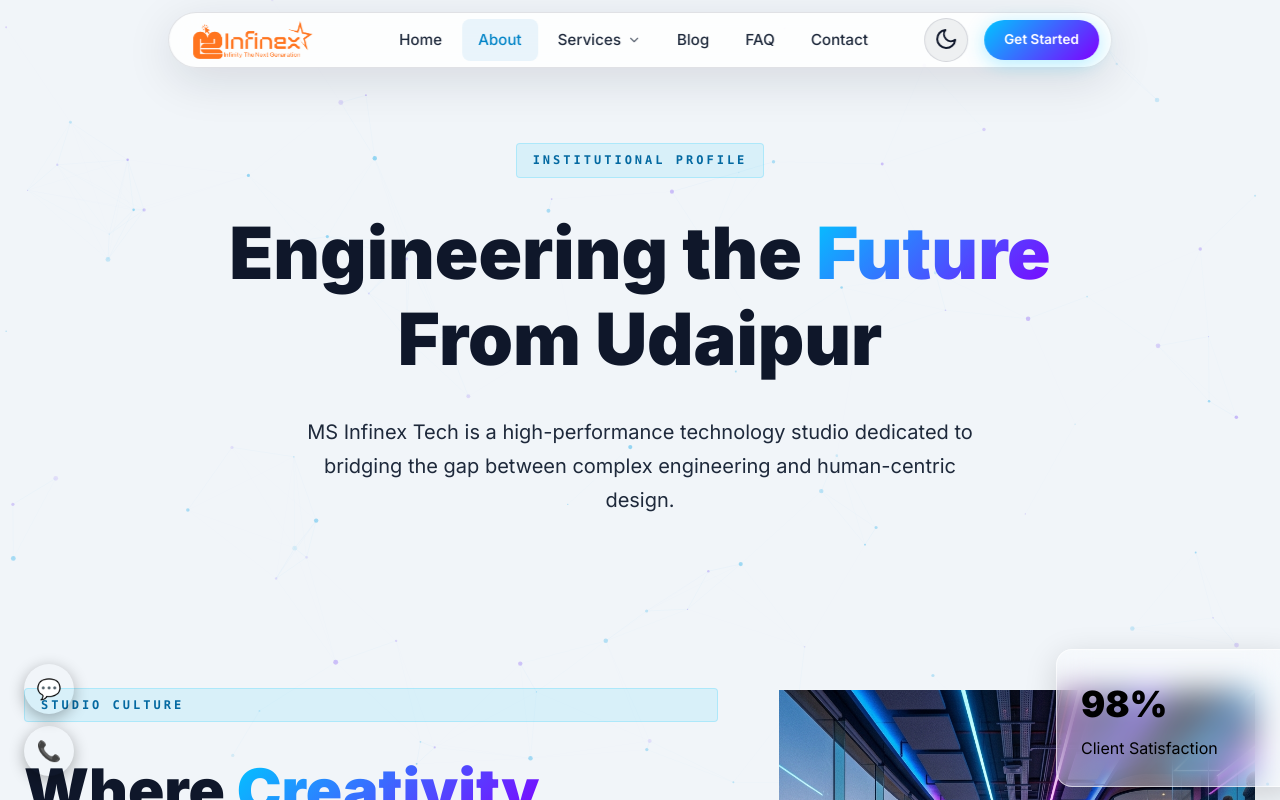
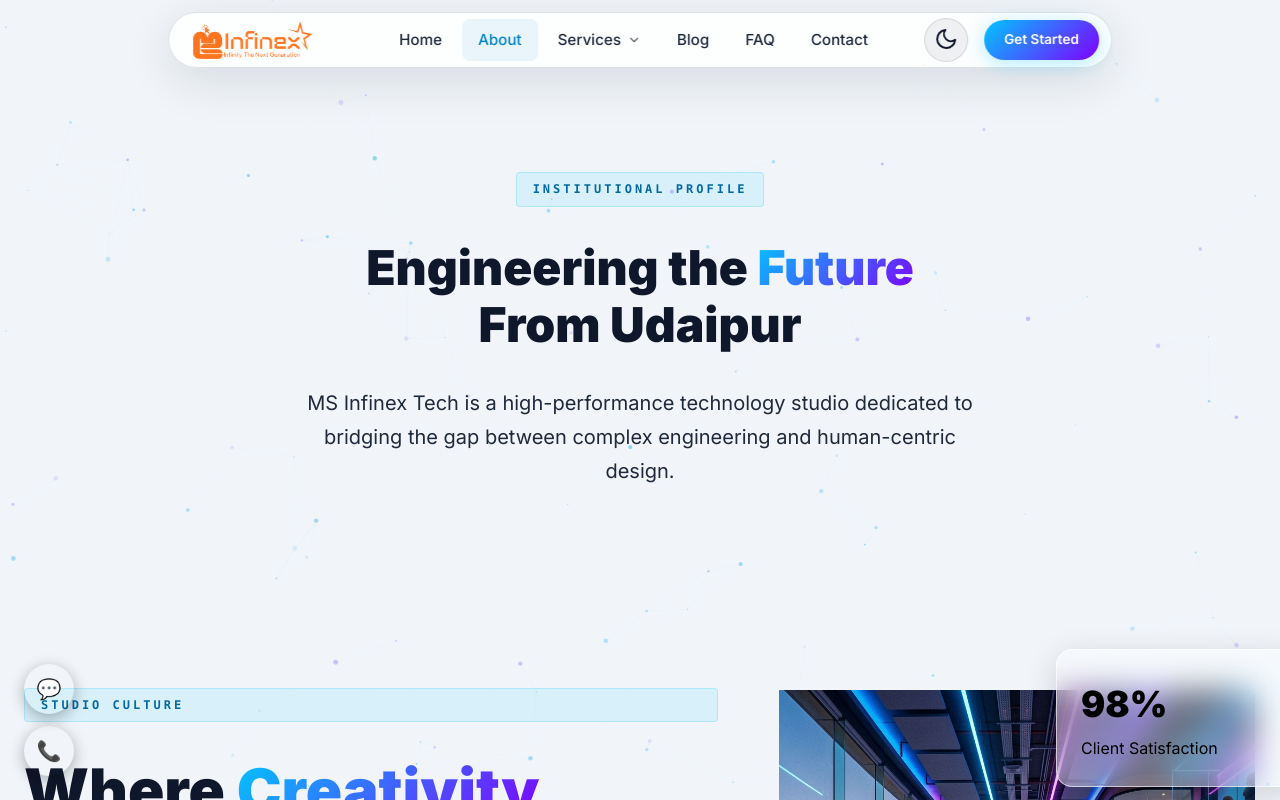
Before and after one commit to Eshbanoliver/techwebsite, a Next.js app: page /about in a window 1280 px wide. Shown: the top 800 px of the page. Built offline with nearby package versions, Linux system fonts and the light colour scheme.

Commit message:
updated_files

```diff
--- a/app/about/page.tsx
+++ b/app/about/page.tsx
@@ -119,20 +119,21 @@ export default function AboutPage() {
   return (
     <main className="min-h-screen bg-primary">
       {/* --- Atmospheric Hero --- */}
-      <section className="about-hero relative overflow-hidden">
+      <section className="about-hero relative overflow-hidden flex items-center justify-center min-h-screen">
         <ParticleBackground />
         <div className="grid-bg" />
-        <div className="container relative z-10 px-6">
+        <div className="container relative z-10 px-6 flex flex-col items-center">
           <motion.div
-            initial={{ opacity: 0, scale: 0.9 }}
-            animate={{ opacity: 1, scale: 1 }}
+            initial={{ opacity: 0, y: -40 }}
+            animate={{ opacity: 1, y: 0 }}
+            transition={{ duration: 0.8, ease: "easeOut" }}
             className="max-w-4xl text-center"
           >
             <div className="section-label mb-8">Institutional Profile</div>
-            <h1 className="text-7xl font-black mb-8 leading-tight">
+            <h1 className="text-5xl md:text-7xl font-black mb-8 leading-tight">
               Engineering the <span className="gradient-text">Future</span> <br/> From Udaipur
             </h1>
-            <p className="text-xl text-secondary max-w-2xl leading-relaxed">
+            <p className="text-xl text-secondary max-w-2xl mx-auto leading-relaxed">
               MS Infinex Tech is a high-performance technology studio dedicated to bridging the gap
               between complex engineering and human-centric design.
             </p>
--- a/app/layout.tsx
+++ b/app/layout.tsx
@@ -4,6 +4,7 @@ import "./globals.css";
 import Navbar from "@/components/Navbar";
 import Footer from "@/components/Footer";
 import FloatingButtons from "@/components/FloatingButtons";
+import ScrollToTop from "@/components/ScrollToTop";
 
 const inter = Inter({
   variable: "--font-inter",
@@ -65,6 +66,7 @@ export default function RootLayout({ children }: { children: React.ReactNode }):
   return (
     <html lang="en" className={`${inter.variable} ${poppins.variable}`}>
       <body>
+        <ScrollToTop />
         <div className="grid-bg" aria-hidden="true" />
         <Navbar />
         <main style={{ position: "relative", zIndex: 1 }}>{children}</main>
--- /dev/null
+++ b/components/ScrollToTop.tsx
@@ -0,0 +1,19 @@
+'use client';
+
+import { useEffect } from 'react';
+import { usePathname } from 'next/navigation';
+
+export default function ScrollToTop() {
+  const pathname = usePathname();
+
+  useEffect(() => {
+    // Force scroll to top on every path change
+    window.scrollTo({
+      top: 0,
+      left: 0,
+      behavior: 'instant', // 'instant' is better for navigation to prevent "sliding" effect
+    });
+  }, [pathname]);
+
+  return null;
+}
```
Also changed, not shown: 2 other files (tests, documents, lock files or other folders).
